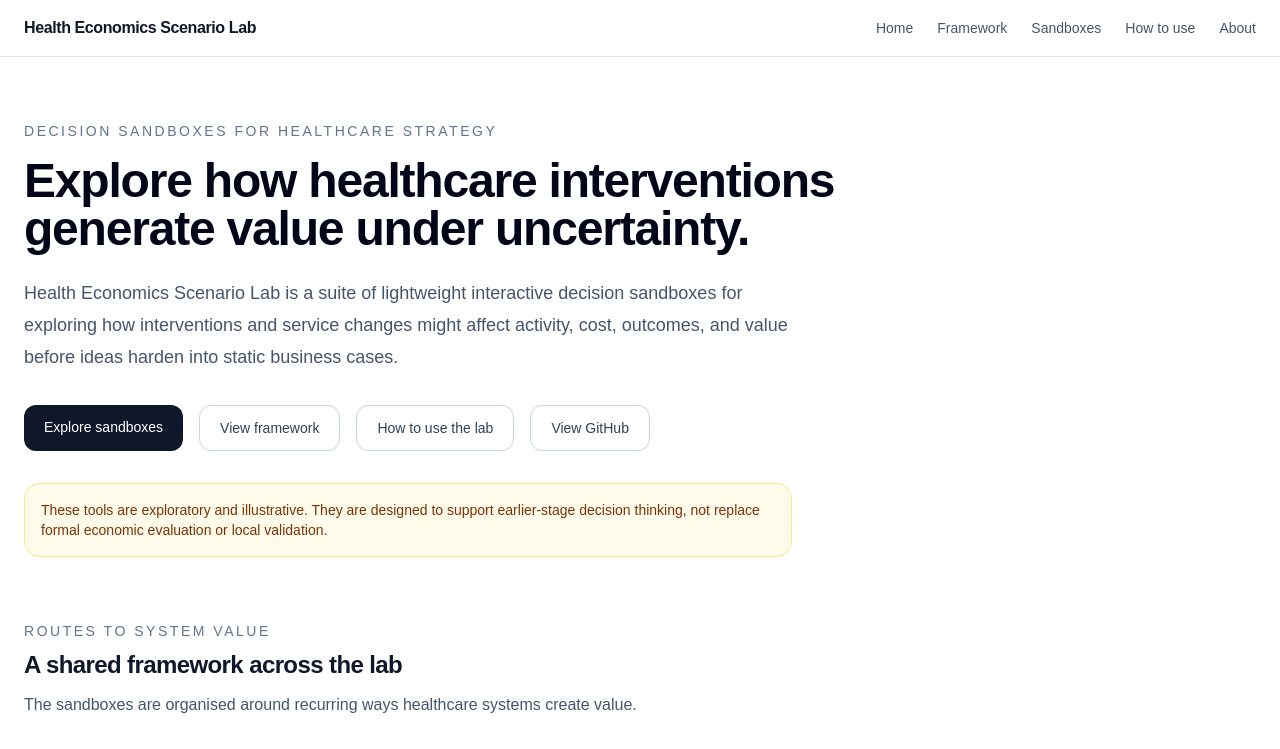
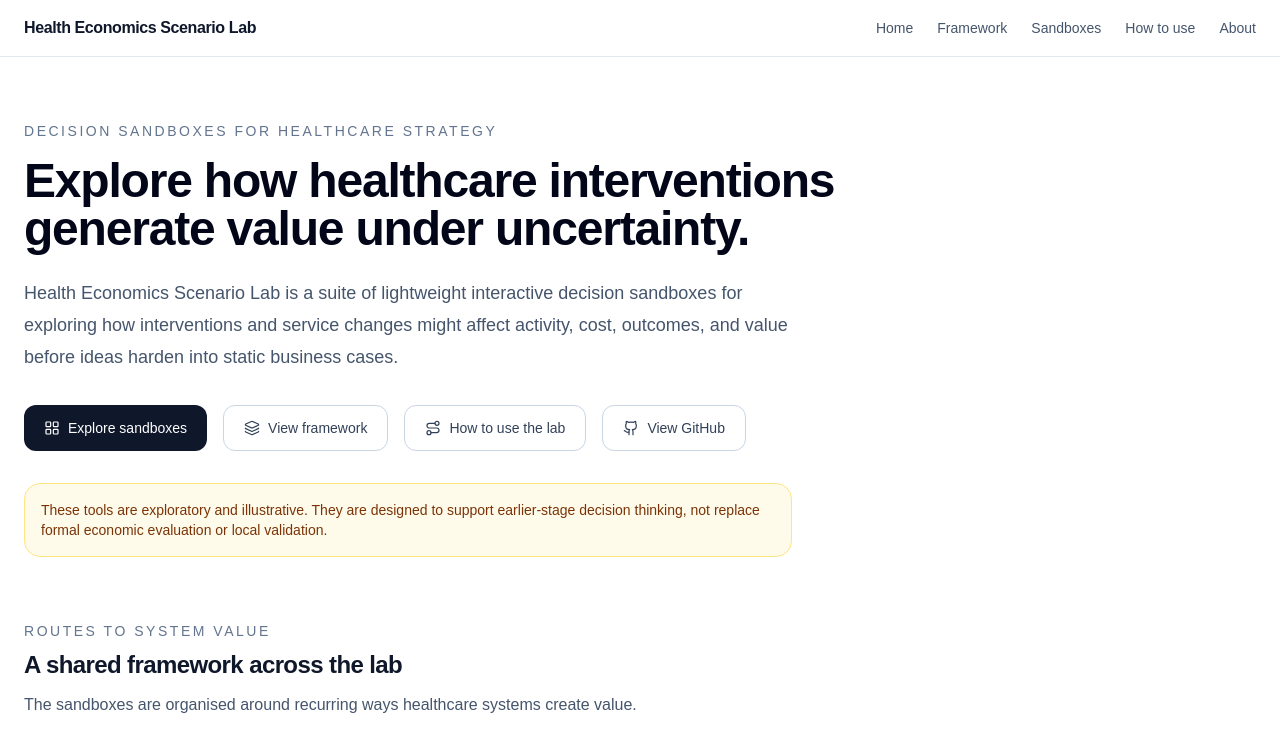
Before and after one commit to olivercareyncl/health-economics-scenario-lab, a Next.js app in the folder site/: page / in a window 1280 px wide. Shown: the top 749 px of the page. Built offline with nearby package versions, Linux system fonts and the light colour scheme.

Commit message:
Update page.tsx

```diff
--- a/site/src/app/page.tsx
+++ b/site/src/app/page.tsx
@@ -1,4 +1,5 @@
 import Link from "next/link";
+import { Github, Layers3, LayoutGrid, Route } from "lucide-react";
 import DemoSlider from "@/components/demo-slider";
 import RoutesGrid from "@/components/routes-grid";
 import SandboxCard from "@/components/sandbox-card";
@@ -30,26 +31,30 @@ export default function HomePage() {
         <div className="mt-8 flex flex-wrap gap-4">
           <Link
             href="/sandboxes"
-            className="rounded-xl bg-slate-900 px-5 py-3 text-sm font-medium text-white"
+            className="inline-flex items-center gap-2 rounded-xl bg-slate-900 px-5 py-3 text-sm font-medium text-white"
           >
+            <LayoutGrid className="h-4 w-4" strokeWidth={1.8} />
             Explore sandboxes
           </Link>
           <Link
             href="/framework"
-            className="rounded-xl border border-slate-300 px-5 py-3 text-sm font-medium text-slate-700"
+            className="inline-flex items-center gap-2 rounded-xl border border-slate-300 px-5 py-3 text-sm font-medium text-slate-700"
           >
+            <Layers3 className="h-4 w-4" strokeWidth={1.8} />
             View framework
           </Link>
           <Link
             href="/how-to-use"
-            className="rounded-xl border border-slate-300 px-5 py-3 text-sm font-medium text-slate-700"
+            className="inline-flex items-center gap-2 rounded-xl border border-slate-300 px-5 py-3 text-sm font-medium text-slate-700"
           >
+            <Route className="h-4 w-4" strokeWidth={1.8} />
             How to use the lab
           </Link>
           <Link
             href={GITHUB_URL}
-            className="rounded-xl border border-slate-300 px-5 py-3 text-sm font-medium text-slate-700"
+            className="inline-flex items-center gap-2 rounded-xl border border-slate-300 px-5 py-3 text-sm font-medium text-slate-700"
           >
+            <Github className="h-4 w-4" strokeWidth={1.8} />
             View GitHub
           </Link>
         </div>
```
